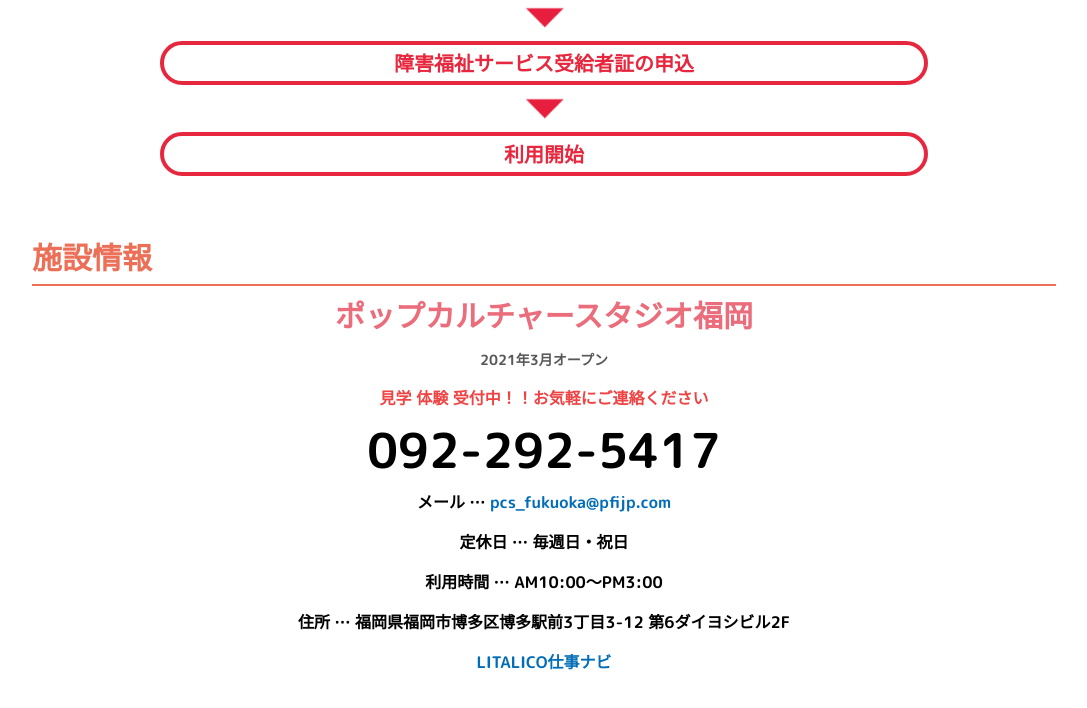
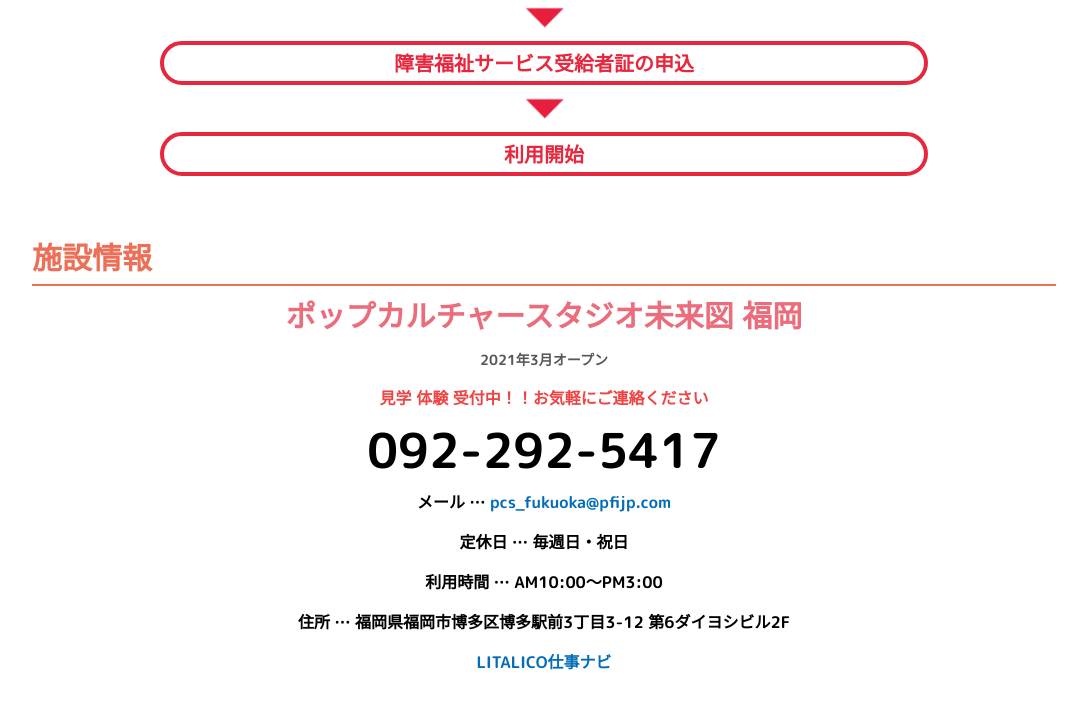
Before and after one commit to pop-culture-studio/pcs-miraizu.com, a Vue app: page index.html in a window 1280 px wide. Shown: the part 4548-5256 px from the top of the page, without its empty margins (96-1183 px from the left). Built offline with nearby package versions, Linux system fonts and the light colour scheme; no server answers; grey boxes are pictures that could not be loaded.

Commit message:
Update fukuoka.html

```diff
--- a/resources/views/location/fukuoka.html
+++ b/resources/views/location/fukuoka.html
@@ -1,5 +1,5 @@
 <div class="text-center font-bold space-y-4 pt-3" id="fukuoka">
-    <h3 class="text-pink text-3xl">ポップカルチャースタジオ福岡</h3>
+    <h3 class="text-pink text-3xl">ポップカルチャースタジオ未来図 福岡</h3>
     <div class="text-sm text-gray">2021年3月オープン</div>
     <div class="text-red-500">見学 体験 受付中！！お気軽にご連絡ください</div>
     <div>
```
